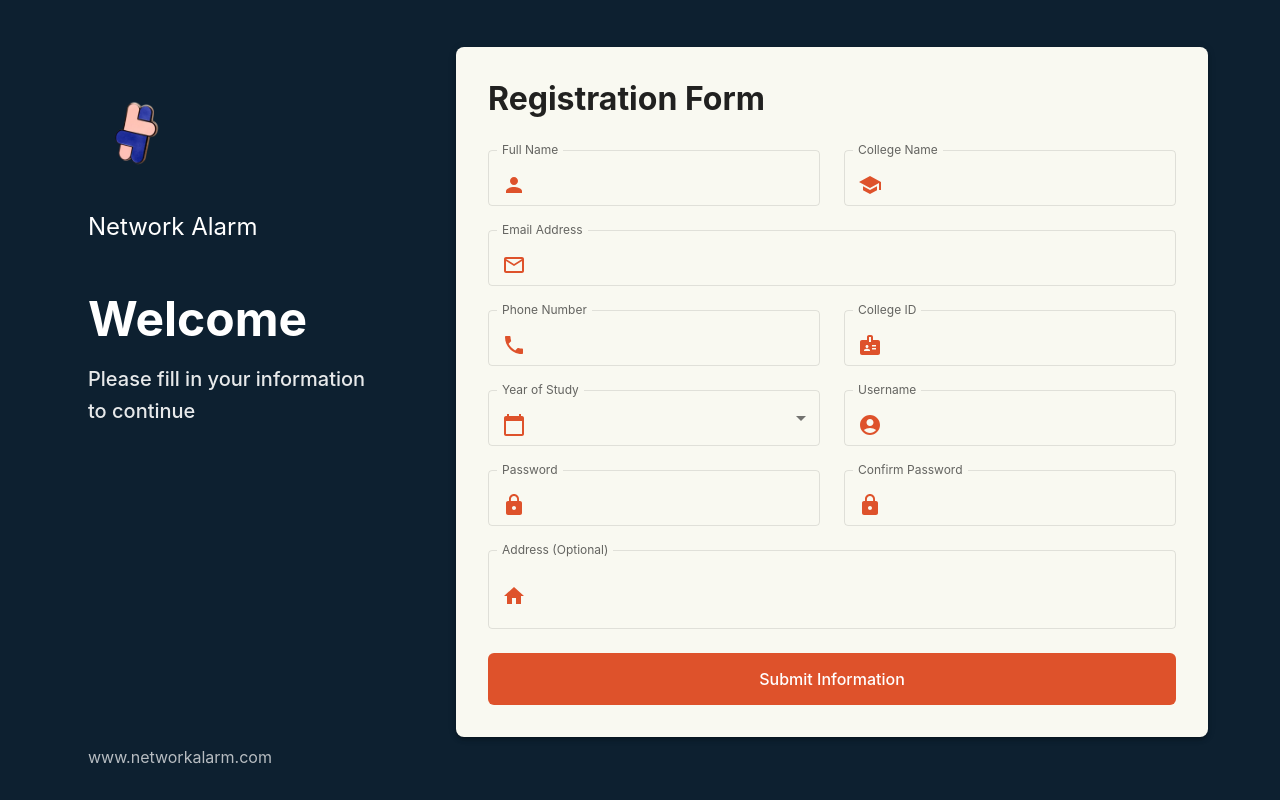
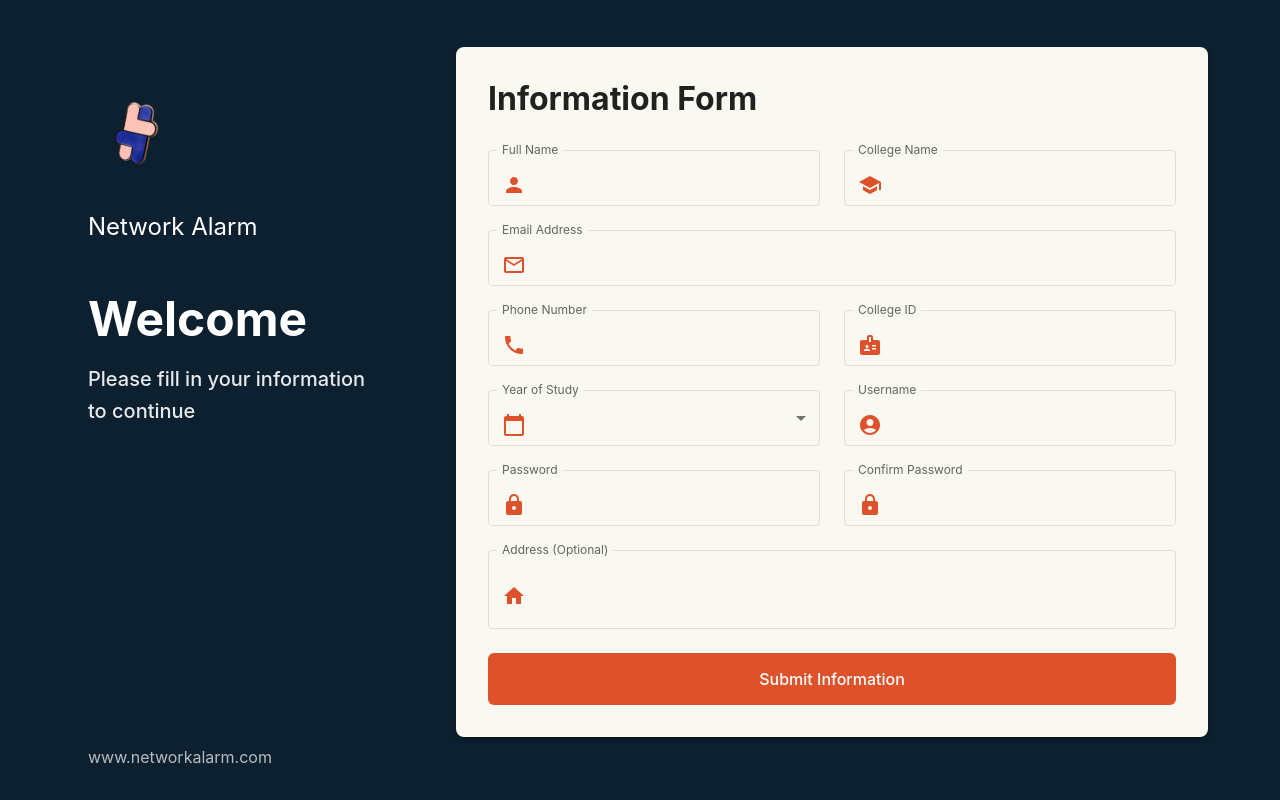
Before and after one commit to vihabhat/NetworkAlarm, a React (Vite) app in the folder Frontend/: page /infoform in a window 1280 px wide. Built offline with nearby package versions, Linux system fonts and the light colour scheme.

Commit message:
Revert "small changes2"
This reverts commit 4e8ad1c9c95f298230069e8c3d1fb12795126b8a.

```diff
--- a/Frontend/src/App.jsx
+++ b/Frontend/src/App.jsx
@@ -3,7 +3,6 @@ import { BrowserRouter as Router, Routes, Route } from 'react-router-dom';
 import Login from '../src/components/login.jsx';
 import InfoForm from '../src/components/infoform.jsx';
 import Home from '../src/components/home.jsx';
-import Events from '../src/components/events.jsx';
 import { createTheme, ThemeProvider } from '@mui/material/styles';
 
 
@@ -18,7 +17,6 @@ const App = () => {
 
         <Route path="/infoform" element={<InfoForm/>} />
         <Route path="/home" element={<Home/>} />
-        <Route path="/events" element={<Events/>} />
         <Route path="/settings" element={<div>Settings Page</div>} />
       </Routes>
     </Router>
--- a/Frontend/src/components/infoform.jsx
+++ b/Frontend/src/components/infoform.jsx
@@ -330,7 +330,7 @@ const InfoForm = () => {
                     fontSize: { xs: "1.5rem", sm: "2rem" },
                   }}
                 >
-                  Registration Form
+                  Information Form
                 </Typography>
 
                 <form onSubmit={handleSubmit}>
```
Also changed, not shown: Frontend/src/components/events.jsx (deleted).
